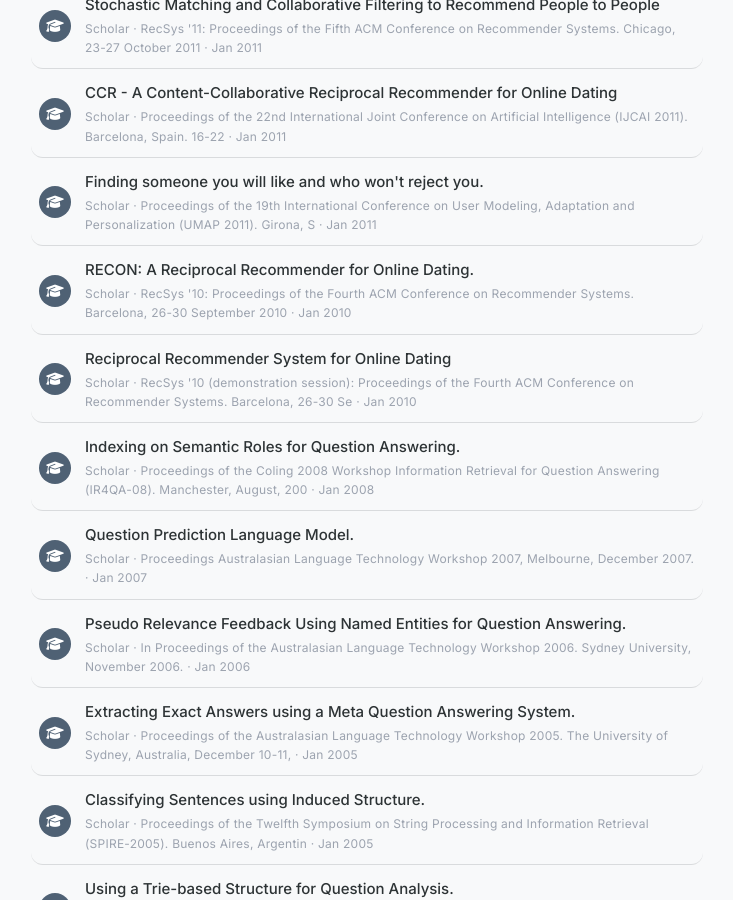
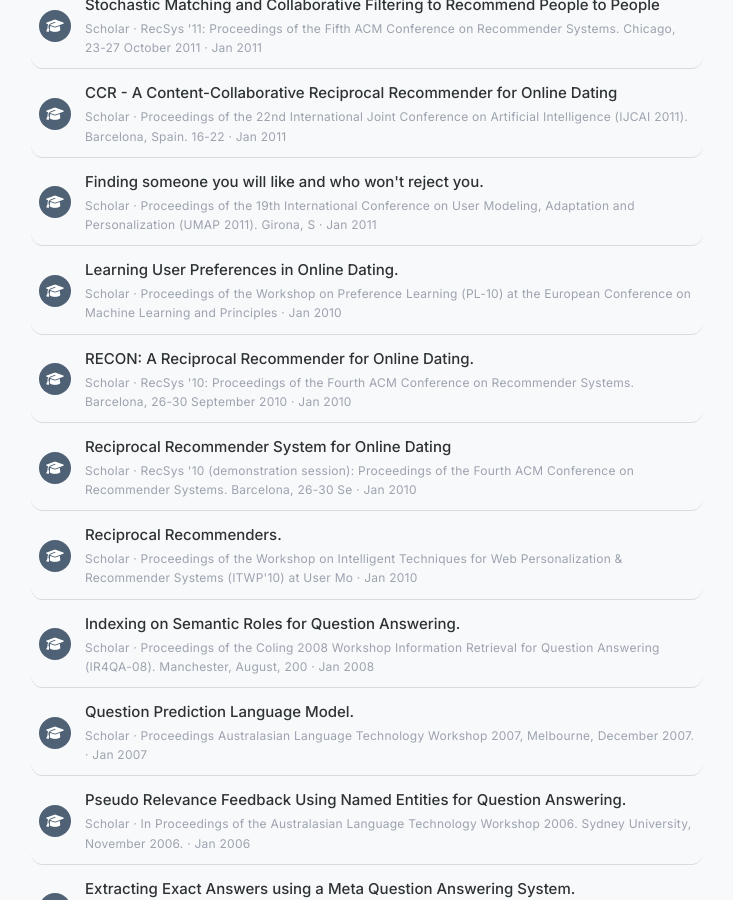
Before and after one commit to pizzato/pizzato.github.io, a Jekyll site: the page built from stream/index.md, in a window 1280 px wide and 900 px high, scrolled down 12831 px. Shown: the whole window, without its empty margins (273-1006 px from the left). Built offline with Jekyll 4.4.1, drawn with Linux system fonts in a browser that asks for light colours.

Commit message:
data: rebuild stream.json to sync with updated publications page
Co-Authored-By: Claude Sonnet 4.5 <noreply@anthropic.com>

```diff
--- a/_data/stream.json
+++ b/_data/stream.json
@@ -1084,6 +1084,14 @@
   },
   {
     "type": "scholar",
+    "title": "Learning User Preferences in Online Dating.",
+    "url": "https://web.archive.org/web/20151130092112/https://www.ke.tu-darmstadt.de/events/PL-10/",
+    "date": "2010-01-01",
+    "source": "Scholar",
+    "venue": "Proceedings of the Workshop on Preference Learning (PL-10) at the European Conference on Machine Learning and Principles"
+  },
+  {
+    "type": "scholar",
     "title": "RECON: A Reciprocal Recommender for Online Dating.",
     "url": "https://doi.org/10.1145/1864708.1864747",
     "date": "2010-01-01",
@@ -1100,8 +1108,16 @@
   },
   {
     "type": "scholar",
+    "title": "Reciprocal Recommenders.",
+    "url": "https://web.archive.org/web/20120328082339/http://ls13-www.cs.uni-dortmund.de/homepage/ITWP2010/index.shtml",
+    "date": "2010-01-01",
+    "source": "Scholar",
+    "venue": "Proceedings of the Workshop on Intelligent Techniques for Web Personalization & Recommender Systems (ITWP'10) at User Mo"
+  },
+  {
+    "type": "scholar",
     "title": "Indexing on Semantic Roles for Question Answering.",
-    "url": "https://aclanthology.org/W08-0705.pdf",
+    "url": "https://aclanthology.org/W08-1810/",
     "date": "2008-01-01",
     "source": "Scholar",
     "venue": "Proceedings of the Coling 2008 Workshop Information Retrieval for Question Answering (IR4QA-08). Manchester, August, 200"
@@ -1109,7 +1125,7 @@
   {
     "type": "scholar",
     "title": "Question Prediction Language Model.",
-    "url": "https://aclanthology.org/U07-1016.pdf",
+    "url": "https://aclanthology.org/U07-1014/",
     "date": "2007-01-01",
     "source": "Scholar",
     "venue": "Proceedings Australasian Language Technology Workshop 2007, Melbourne, December 2007."
```
